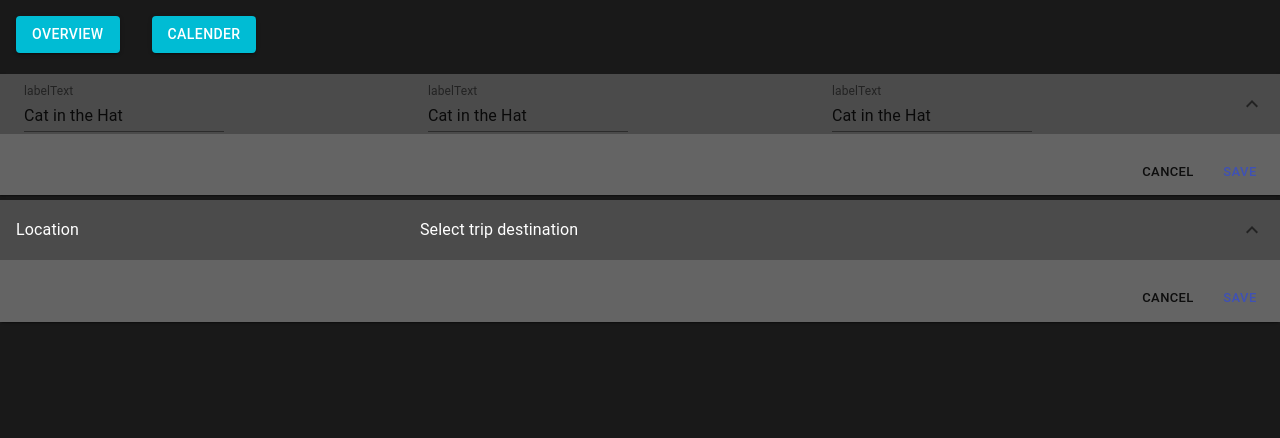
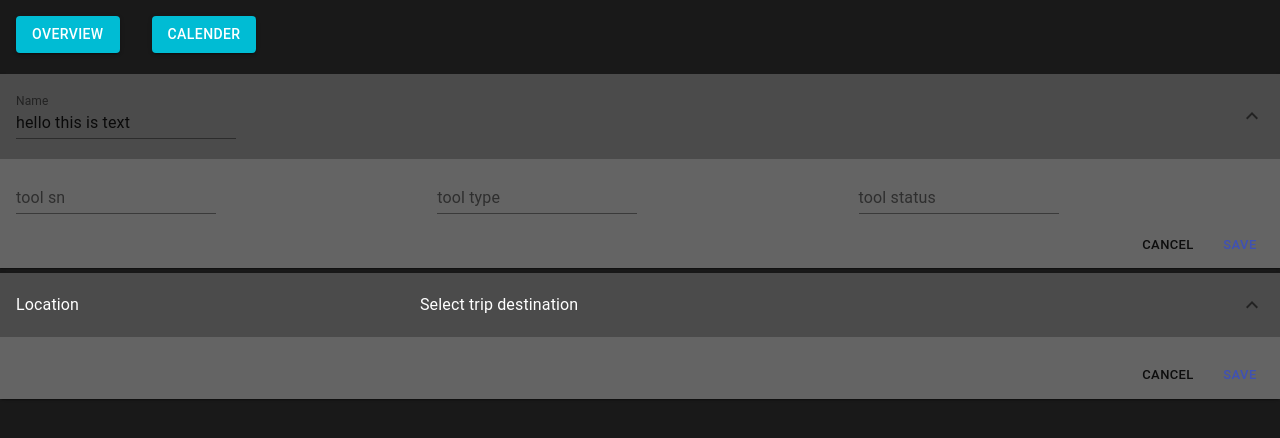
Before and after one commit to RoenLie/electron-react, a React (Create React App) app: page /calender in a window 1280 px wide. Shown: the top 438 px of the page. Built offline with nearby package versions, Linux system fonts and the light colour scheme.

Commit message:
testing out textboxes, trying to change color on text

```diff
--- a/src/components/overviewExpansionPanel.jsx
+++ b/src/components/overviewExpansionPanel.jsx
@@ -1,107 +1,145 @@
-import React from 'react';
-import { makeStyles } from '@material-ui/core/styles';
-import { withStyles } from '@material-ui/core/styles';
-import MuiExpansionPanel from '@material-ui/core/ExpansionPanel';
-import MuiExpansionPanelDetails from '@material-ui/core/ExpansionPanelDetails';
-import MuiExpansionPanelSummary from '@material-ui/core/ExpansionPanelSummary';
-import MuiExpansionPanelActions from '@material-ui/core/ExpansionPanelActions';
-import TextField from '@material-ui/core/TextField';
-import Typography from '@material-ui/core/Typography';
-import ExpandMoreIcon from '@material-ui/icons/ExpandMore';
-import Button from '@material-ui/core/Button';
+import React from "react";
+import { makeStyles } from "@material-ui/core/styles";
+import { withStyles } from "@material-ui/core/styles";
+import MuiExpansionPanel from "@material-ui/core/ExpansionPanel";
+import MuiExpansionPanelDetails from "@material-ui/core/ExpansionPanelDetails";
+import MuiExpansionPanelSummary from "@material-ui/core/ExpansionPanelSummary";
+import MuiExpansionPanelActions from "@material-ui/core/ExpansionPanelActions";
+import { createMuiTheme } from "@material-ui/core/styles";
+
+import TextField from "@material-ui/core/TextField";
+import Typography from "@material-ui/core/Typography";
+import ExpandMoreIcon from "@material-ui/icons/ExpandMore";
+import Button from "@material-ui/core/Button";
+
+import FormControl from "@material-ui/core/FormControl";
+import Input from "@material-ui/core/Input";
+import InputLabel from "@material-ui/core/InputLabel";
 
 const useStyles = makeStyles(theme => ({
   icon: {
-    verticalAlign: 'top',
+    verticalAlign: "top",
     height: 20,
-    width: 20,
+    width: 20
   },
   details: {
-    alignItems: 'center',
+    alignItems: "center"
   },
   column: {
-    flexBasis: '33.33%',
+    flexBasis: "33.33%"
   },
   textField: {
     marginLeft: theme.spacing(1),
     marginRight: theme.spacing(1),
     width: 200,
-    color:'rgba(255, 255, 255, 1)'
-  },
+    color: "rgba(255, 255, 255, 1)"
+  }
 }));
-
 
 const ExpansionPanel = withStyles({
   root: {
-    width: '100%',
-    backgroundColor:'rgba(50, 50, 50, 1)',
-    color:'rgba(255, 255, 255, 1)',
-    '&$expanded': {
-      margin: 'auto',
-    },
+    width: "100%",
+    backgroundColor: "rgba(50, 50, 50, 1)",
+    color: "rgba(255, 255, 255, 1)",
+    "&$expanded": {
+      margin: "auto"
+    }
   },
-  expanded: {},
+  expanded: {}
 })(MuiExpansionPanel);
 
 const ExpansionPanelSummary = withStyles({
   root: {
-    backgroundColor:'rgba(75, 75, 75, 1)',
-    color:'rgba(255, 255, 255, 1)',
+    backgroundColor: "rgba(75, 75, 75, 1)",
+    color: "rgba(255, 255, 255, 1)",
     marginTop: 5,
     marginBottom: -1,
     minHeight: 40,
-    maxHeight: 60,
-    '&$expanded': {
-      minHeight: 40,
-      maxHeight: 60,
-    },
+    // maxHeight: 60,
+    "&$expanded": {
+      minHeight: 40
+      // maxHeight: 60
+    }
   },
-  expanded: {},
+  expanded: {}
 })(MuiExpansionPanelSummary);
 
 const ExpansionPanelDetails = withStyles(theme => ({
   root: {
-    backgroundColor:'rgba(100, 100, 100, 1)',
-    color:'rgba(255, 255, 255, 1)',
-    padding: theme.spacing(1),
-  },
+    backgroundColor: "rgba(100, 100, 100, 1)",
+    color: "rgba(255, 255, 255, 1)",
+    padding: theme.spacing(1)
+  }
 }))(MuiExpansionPanelDetails);
 
 const ExpansionPanelActions = withStyles(theme => ({
   root: {
-    backgroundColor:'rgba(100, 100, 100, 1)',
-    color:'rgba(255, 255, 255, 1)',
-    padding: theme.spacing(1),
-  },
+    backgroundColor: "rgba(100, 100, 100, 1)",
+    color: "rgba(255, 255, 255, 1)",
+    padding: theme.spacing(1)
+  }
 }))(MuiExpansionPanelActions);
+//=============================================================================
+const theme = createMuiTheme({
+  overrides: {
+    // Style sheet name ⚛️
+    MuiButton: {
+      // Name of the rule
+      text: {
+        // Some CSS
+        color: "white"
+      }
+    }
+  }
+});
+//=============================================================================
+const TextBox = ({ label: labelText }) => {
+  const classes = useStyles();
+  const [values, setValues] = React.useState({});
 
-
-function TextBox() {
-
-  const classes = useStyles();
-  const [values, setValues] = React.useState({
-    name: 'Cat in the Hat',
-  });
-
-  const handleChange = name => event => {
-    setValues({ ...values, [name]: event.target.value });
+  const handleChange = text => event => {
+    setValues({ ...values, [text]: event.target.value });
   };
 
   return (
     <div className={classes.column}>
       <TextField
         id="standard-name"
-        label="labelText"
+        label={labelText}
         className={classes.textField}
         value={values.name}
-        onChange={handleChange('name')}
-        margin="normal"
+        onChange={handleChange("text")}
+        margin="small"
+      />
+    </div>
+  );
+};
+//=============================================================================
+const HeaderTextBox = ({ label: labelText }) => {
+  const [name, setName] = React.useState("Composed TextField");
+  const classes = useStyles();
+
+  const handleChange = event => {
+    setName(event.target.value);
+  };
+
+  return (
+    <div className={classes.container}>
+      {/* ======================================================================= */}
+      <FormControl theme={theme}>
+        <InputLabel>Name</InputLabel>
+        <Input
+          id="component-simple"
+          label={labelText}
+          value="hello this is text"
+          readOnly={true}
+          margin="dense"
         />
-    </div>)
-}
-
-
-
+      </FormControl>
+      {/* ===================================================================== */}
+    </div>
+  );
+};
 //=============================================================================
 export default function DetailedExpansionPanel() {
   const classes = useStyles();
@@ -114,15 +152,13 @@ export default function DetailedExpansionPanel() {
           aria-controls="panel1c-content"
           id="panel1c-header"
         >
-        <TextBox />
-        <TextBox />
-        <TextBox />
-
+          <HeaderTextBox label="tool sn" />
         </ExpansionPanelSummary>
 
         <ExpansionPanelDetails className={classes.details}>
-          <div className={classes.column} />
-          <div className={classes.column}/>
+          <TextBox label="tool sn" />
+          <TextBox label="tool type" />
+          <TextBox label="tool status" />
         </ExpansionPanelDetails>
 
         <ExpansionPanelActions>
@@ -142,13 +178,14 @@ export default function DetailedExpansionPanel() {
             <Typography className={classes.heading}>Location</Typography>
           </div>
           <div className={classes.column}>
-            <Typography className={classes.secondaryHeading}>Select trip destination</Typography>
+            <Typography className={classes.secondaryHeading}>
+              Select trip destination
+            </Typography>
           </div>
         </ExpansionPanelSummary>
         <ExpansionPanelDetails className={classes.details}>
           <div className={classes.column} />
-          <div className={classes.column}/>
-
+          <div className={classes.column} />
         </ExpansionPanelDetails>
         <ExpansionPanelActions>
           <Button size="small">Cancel</Button>
```
